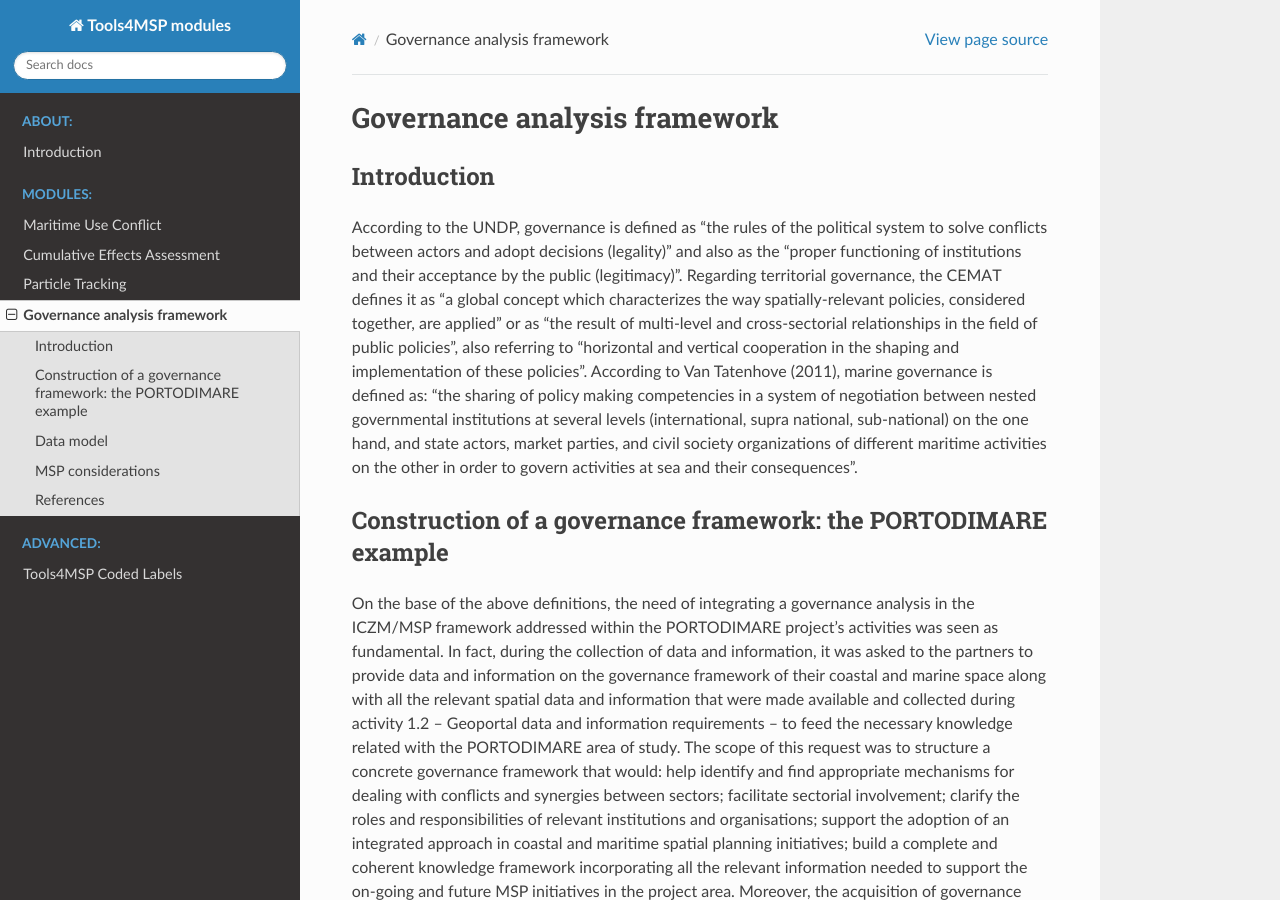
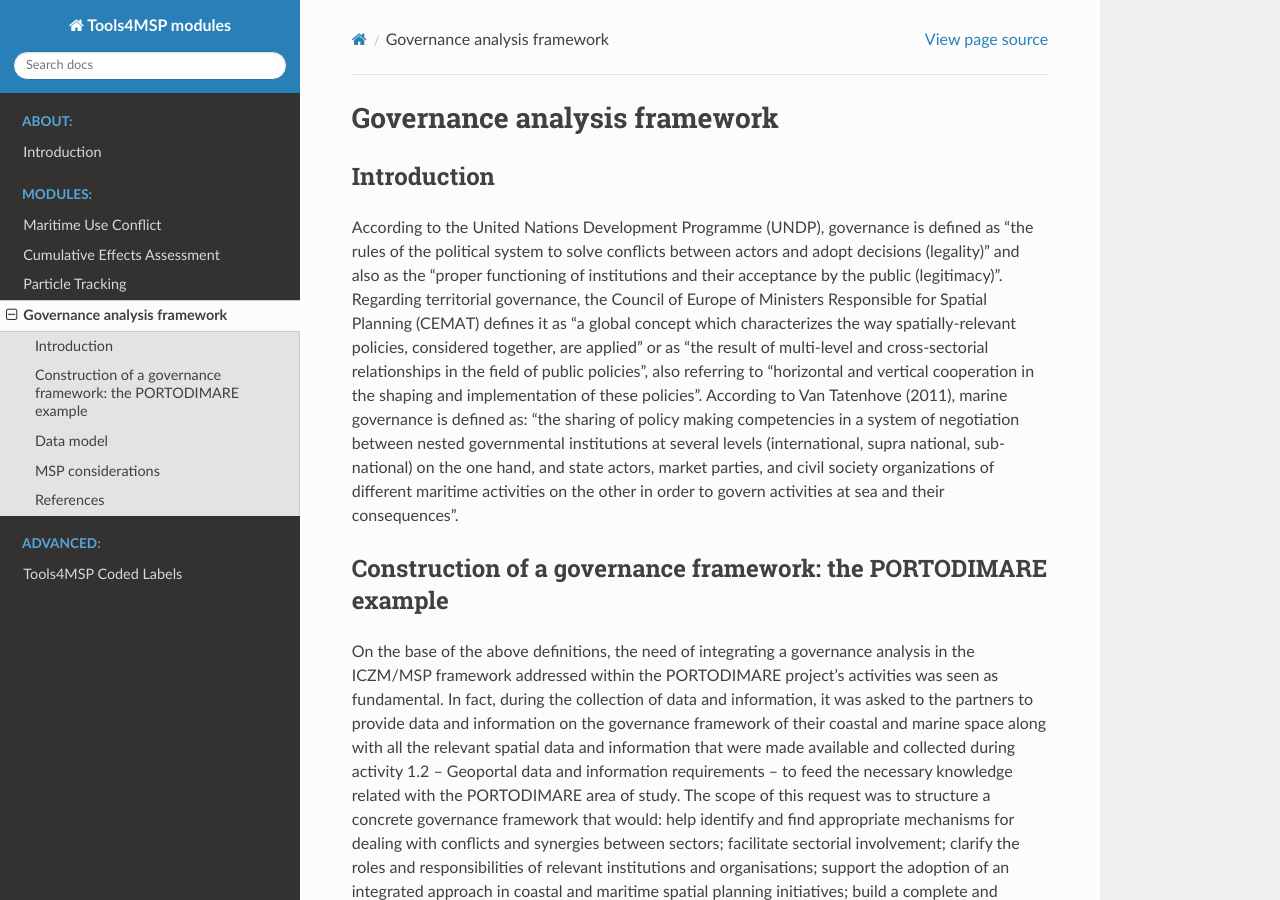
Before and after one commit to CNR-ISMAR/tools4msp, a Sphinx documentation site: the page built from docs/modules/governance/index.rst, in a window 1280 px wide and 900 px high. Built offline with Sphinx 7.4.7 and the Read the Docs theme 2.0.0, drawn with Linux system fonts in a browser that asks for light colours; some of the changed text lies outside the part shown.

Commit message:
added text

```diff
--- a/docs/modules/governance/index.rst
+++ b/docs/modules/governance/index.rst
@@ -4,9 +4,11 @@ Governance analysis framework
 Introduction
 ------------
 
-According to the UNDP, governance is defined as “the rules of the political system to solve conflicts between actors
+According to the United Nations Development Programme (UNDP), governance is defined as “the rules of the political
+system to solve conflicts between actors
 and adopt decisions (legality)” and also as the “proper functioning of institutions and their acceptance by the
-public (legitimacy)”. Regarding territorial governance, the CEMAT defines it as “a global concept which characterizes
+public (legitimacy)”. Regarding territorial governance, the Council of Europe of Ministers Responsible for Spatial Planning
+(CEMAT) defines it as “a global concept which characterizes
 the way spatially-relevant policies, considered together, are applied” or as “the result of multi-level and
 cross-sectorial relationships in the field of public policies”, also referring to “horizontal and vertical
 cooperation in the shaping and implementation of these policies”. According to Van Tatenhove (2011), marine
@@ -92,3 +94,9 @@ responsible/competent authority in charge, and of the actions/measures that are
 
 References
 ----------
+
+Council of Europe of Ministers Responsible for Spatial Planning (CEMAT)
+
+United Nations Development Programme (UNDP)
+
+Van Tatenhove, J. (2011). Integrated marine governance: questions of legitimacy. Mast, 10(1), 87-113.
```
